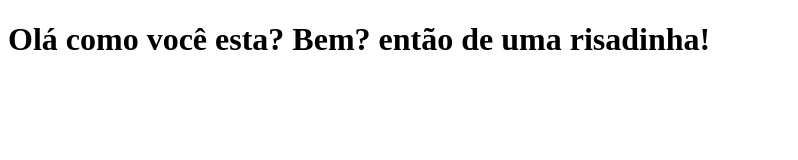
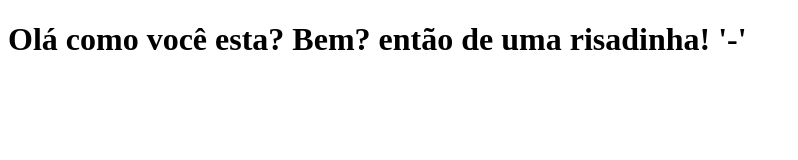
Before and after one commit to kevyn-mateus/clone-tabnews, a Next.js app: page / in a window 1280 px wide. Shown: the top 160 px of the page, without its empty margins (0-798 px from the left). Built offline with nearby package versions, Linux system fonts and the light colour scheme.

Commit message:
modifica a frase

```diff
--- a/pages/index.js
+++ b/pages/index.js
@@ -1,5 +1,5 @@
 function Home() {
-    return <h1>Olá como você esta? Bem? então de uma risadinha! </h1>
+    return <h1>Olá como você esta? Bem? então de uma risadinha! '-'</h1>
 }
 
 export default Home;
```
